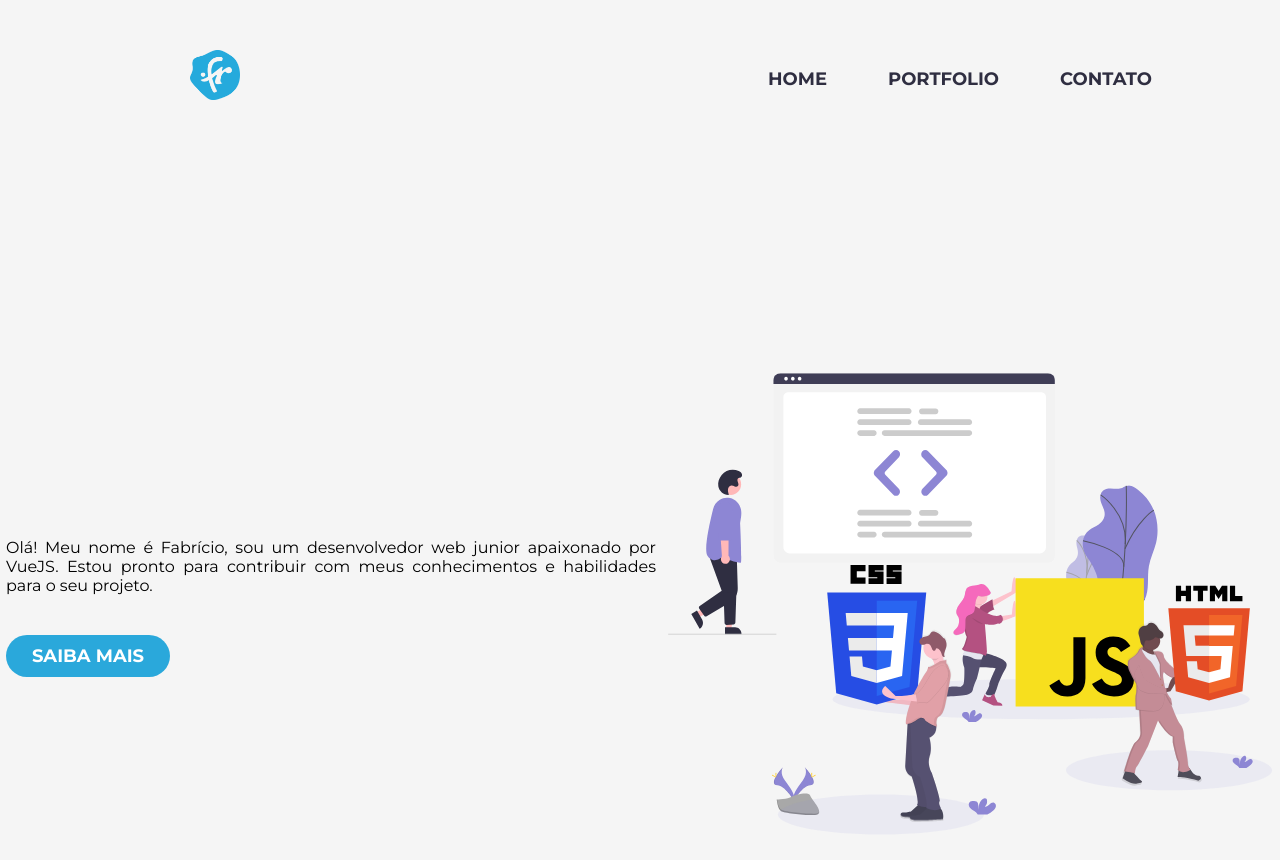
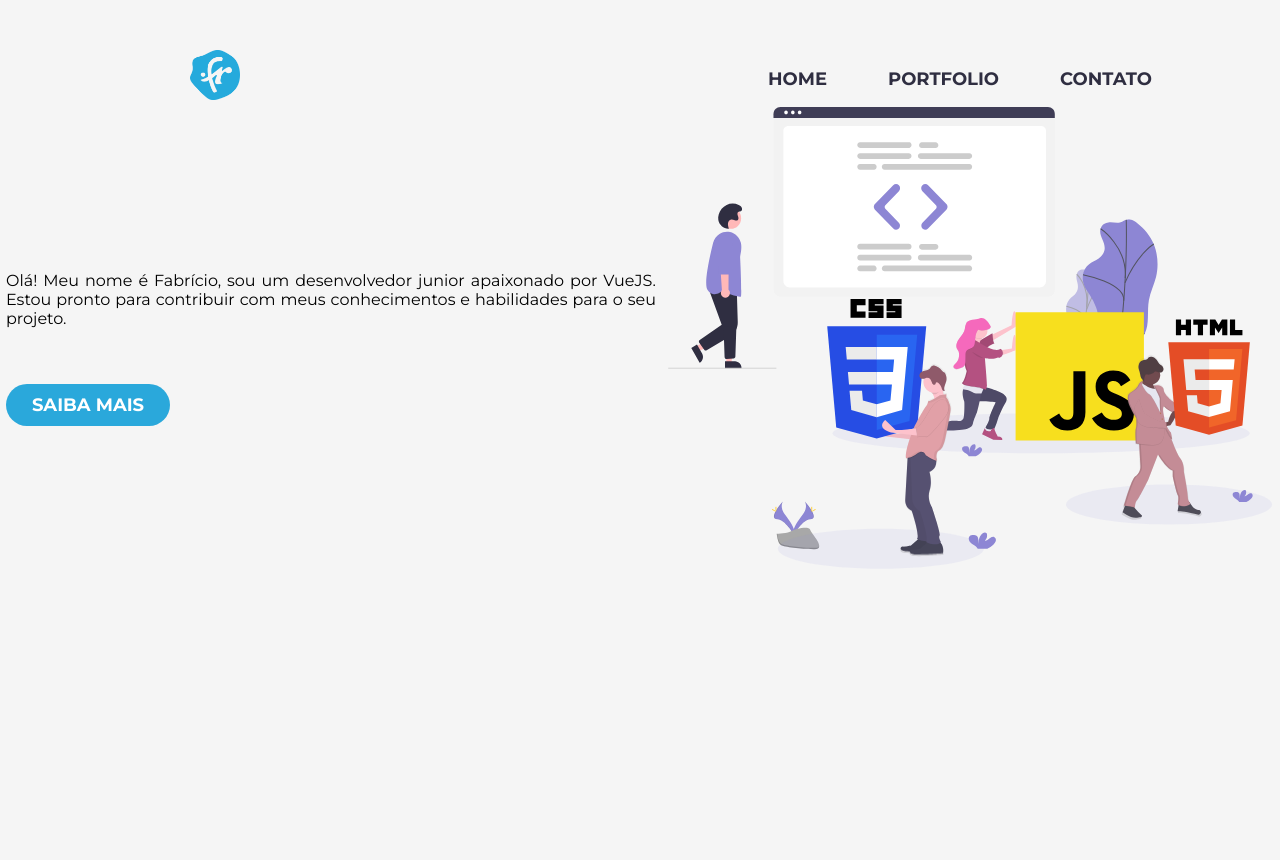
Before and after one commit to f4br95/landing-page-2024, a Vue app: page / in a window 1280 px wide. Shown: the top 860 px of the page. After the commit the page ends 800 px from the top, so only its background shows below. Built offline with nearby package versions, Linux system fonts and the light colour scheme.

Commit message:
changing <style> files plus using basic vue resources

```diff
--- a/src/assets/main.css
+++ b/src/assets/main.css
@@ -55,4 +55,45 @@ flex-grow: 0;
 text-align: center;
 
 width: auto;
+
+
 }
+
+.holder{
+  display:flex;
+  flex-direction: row;
+  justify-content: space-around;
+  align-itens: center;
+}
+
+.holder-left{
+  display:flex;
+  flex-direction: column;
+  justify-content: center;
+  align-itens: flex-end;
+  heigth: 200px;
+  width: 650px;
+  text-align: justify;
+}
+.holder-img{
+  position: relative;
+  heigth: 467.47px;
+  width: 606px;
+}
+
+.holder-texto{
+  font-family: Montserrat;
+}
+
+
+.holder-botao-saiba-mais{
+  background-color: #2AA8DB;
+  display:flex;
+  justify-content: center;
+  margin-top: 40px;
+  padding: 10px;
+  border-radius: 32px;
+  width: 144px;
+  heigth: 5px;
+  color: white;
+}
--- a/src/views/HomePage.vue
+++ b/src/views/HomePage.vue
@@ -1,69 +1,29 @@
 <template>
 <body class="holder">
-    <div class="left-c">
-      <div class="texto">Olá! Meu nome é Fabrício, sou um desenvolvedor web
-        junior apaixonado por VueJS. Estou pronto para contribuir com meus
-        conhecimentos e habilidades para o seu projeto.</div>
-      <RouterLink to="/portfolio" class="botao-saiba-mais">
+    <div class="holder-left">
+      <div class="holder-texto">
+        <p>{{descricao}}</p>
+
+      </div>
+      <RouterLink to="/portfolio" class="holder-botao-saiba-mais">
         SAIBA MAIS</RouterLink>
     </div>
-   <img class="definitive" src=../assets/definetiveImage.svg>
+   <img class="holder-img" src=../assets/definetiveImage.svg>
 
 
 
 </body>
 </template>
-
 <script setup>
 
-import { onMounted } from 'vue';
+import { onMounted, ref } from 'vue';
 onMounted(() => {
-  console.log("mounted")
   document.title = "Landing Page"
 });
 
+const descricao = ref("Olá! Meu nome é Fabrício, sou um desenvolvedor junior apaixonado por VueJS. Estou pronto para contribuir com meus conhecimentos e habilidades para o seu projeto.");
 </script>
 
 <style>
 
-.holder{
-  display:flex;
-  flex-direction: row;
-  justify-content: space-around;
-  align-itens: center;
-  height: 1000px;
-}
-
-.left-c{
-  display:flex;
-  flex-direction: column;
-  justify-content: center;
-  align-itens: flex-end;
-  heigth: 200px;
-  width: 650px;
-  text-align: justify;
-}
-.definitive{
-  heigth: 467.47px;
-  width: 606px;
-}
-
-.texto{
-  font-family: Montserrat;
-}
-
-
-.botao-saiba-mais{
-  background-color: #2AA8DB;
-  display:flex;
-  justify-content: center;
-  margin-top: 40px;
-  padding: 10px;
-  border-radius: 32px;
-  width: 144px;
-  heigth: 5px;
-  color: white;
-}
-
-
 </style>
```
